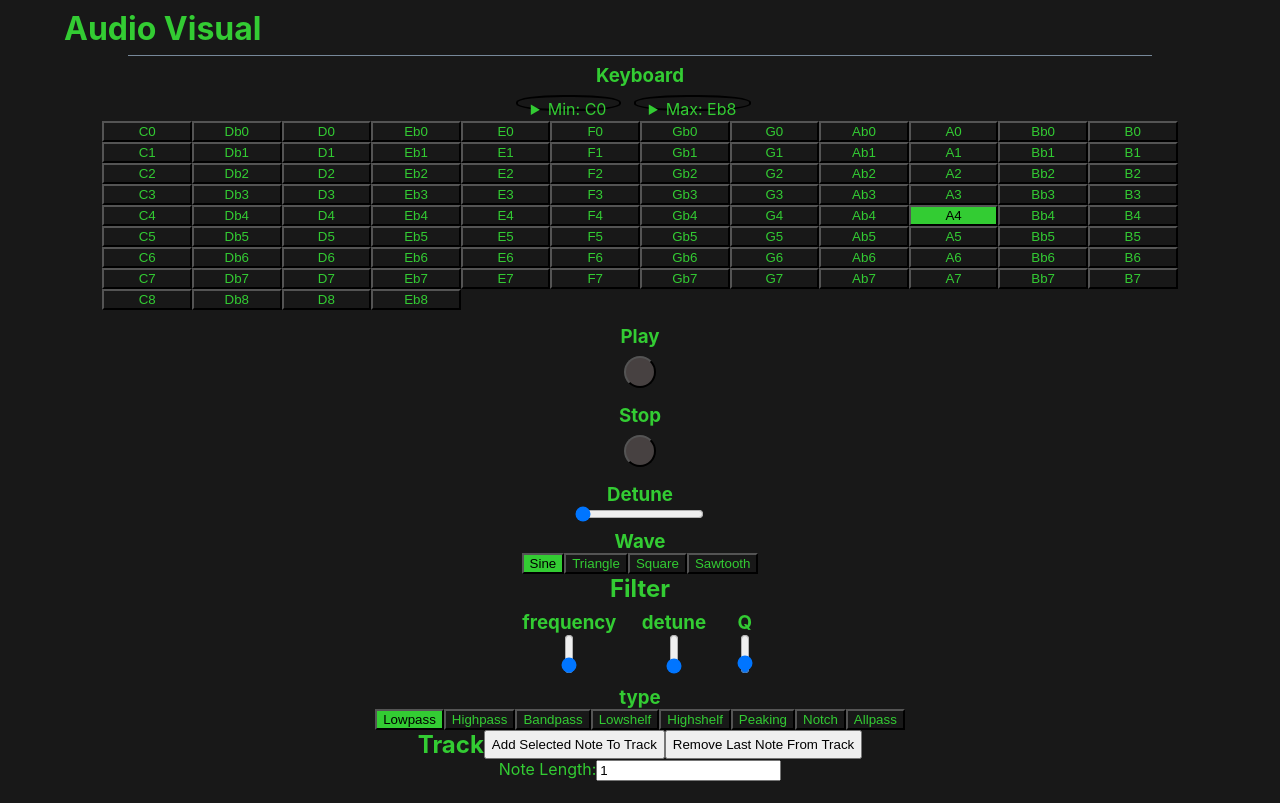
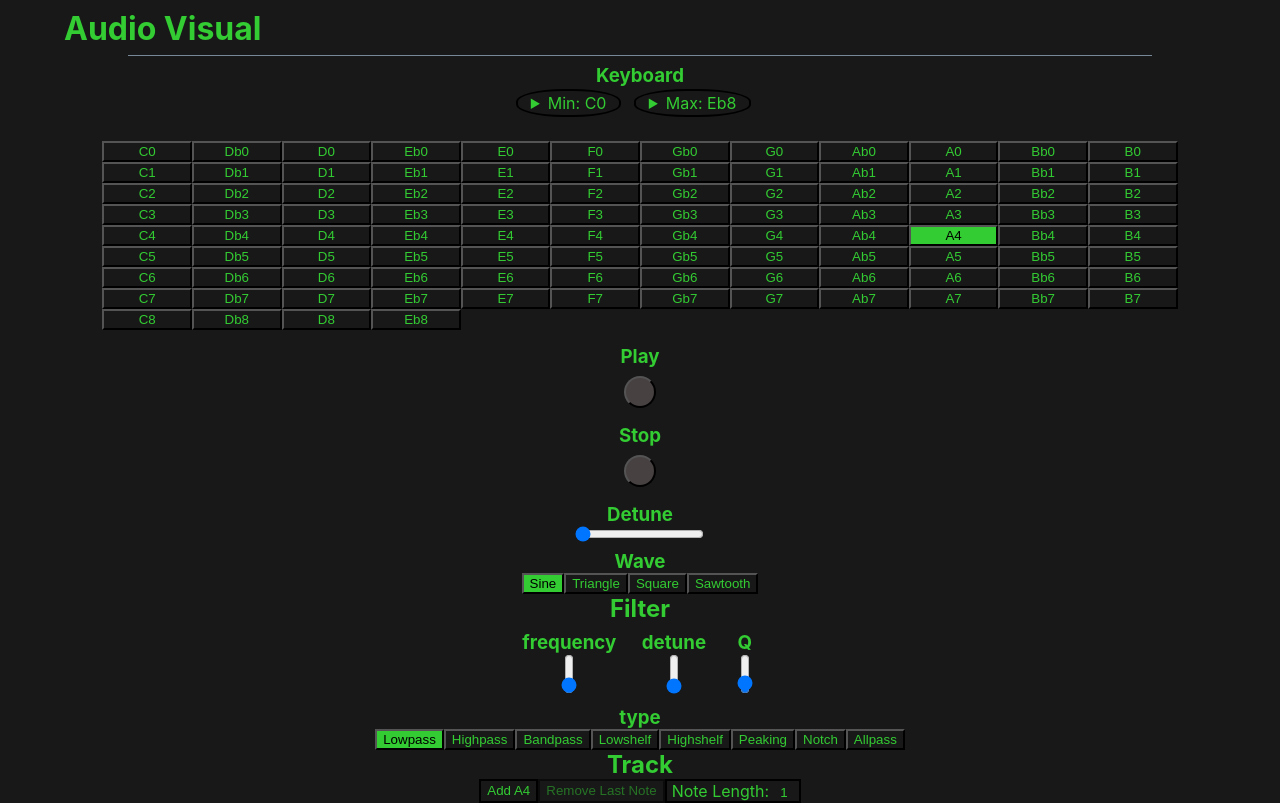
Before and after one commit to IsaacJCarnes/audio-vision, a React (Create React App) app: page / in a window 1280 px wide. Built offline with nearby package versions, Linux system fonts and the light colour scheme.

Commit message:
Css changes and some state work to make note additions to the track more clear

```diff
--- a/src/App.css
+++ b/src/App.css
@@ -6,7 +6,6 @@
   display: flex;
   flex-direction: column;
   align-items: center;
-  overflow: scroll;
 }
 
 h3{
--- a/src/components/NoteKeyboard.js
+++ b/src/components/NoteKeyboard.js
@@ -91,7 +91,7 @@ export default function NoteKeyboard() {
             min="0"
             max="98"
             value={minNote}
-            className="rangeSlider"
+            className="rangeSlider customSlider"
             onChange={(e) => setMinNote(e.target.value)}
           />
           </div>
@@ -106,7 +106,7 @@ export default function NoteKeyboard() {
             min="0"
             max="98"
             value={minNote}
-            className="rangeSlider"
+            className="rangeSlider customSlider"
             onChange={(e) => setMinNote(e.target.value)}
           />
           </div>
@@ -122,7 +122,7 @@ export default function NoteKeyboard() {
             min="1"
             max="99"
             value={maxNote}
-            className="rangeSlider"
+            className="rangeSlider customSlider"
             onChange={(e) => setMaxNote(e.target.value)}
           />
           </div>
@@ -137,7 +137,7 @@ export default function NoteKeyboard() {
             min="1"
             max="99"
             value={maxNote}
-            className="rangeSlider"
+            className="rangeSlider customSlider"
             onChange={(e) => setMaxNote(e.target.value)}
           />
           </div>
--- a/src/components/Track.js
+++ b/src/components/Track.js
@@ -7,7 +7,7 @@ import { tone as toneArray, ToneAsList } from "../pages/HomePage/helper.js";
 
 export default function Track() {
   const [appState, updateState] = useContext(CTX);
-  const [noteList, setNoteList] = useState([]);
+  const [currentNote, setCurrentNote] = useState({ noteId: "", noteFreq: 440 });
   const [trackNotes, setTrackNotes] = useState([]);
 
   const [lengthMultiplier, setLengthMultiplier] = useState(1);
@@ -32,40 +32,49 @@ export default function Track() {
   };
 
   useEffect(() => {
-    setNoteList(ToneAsList());
-  }, []);
+    setCurrentNote(
+      ToneAsList().find(
+        (note) => Math.floor(note.noteFreq) === Math.floor(frequency)
+      )
+    );
+  }, [frequency]);
 
   return (
     <div>
-      <div style={{ display: "flex", flexDirection: "row" }}>
-        <h2 className="textContent">Track</h2>
+      <h2 className="textContent">Track</h2>
+      <div id="ButtonHolder">
         <button
+          className="active"
           onClick={(e) => {
             setTrackNotes([
               ...trackNotes,
               {
-                ...noteList.find(
-                  (note) => Math.floor(note.noteFreq) === Math.floor(frequency)
-                ),
+                ...currentNote,
                 noteLength: lengthMultiplier,
               },
             ]);
           }}
         >
-          Add Selected Note To Track
+          Add {currentNote.noteId}
         </button>
         <button
+          disabled={trackNotes.length === 0}
+          className={trackNotes.length > 0 ? "active" : "disabled"}
           onClick={(e) => {
             RemoveLastNote();
           }}
         >
-          Remove Last Note From Track
+          Remove Last Note
         </button>
-      </div>
         <label className="textContent">
           Note Length:
-          <input type="text" value={lengthMultiplier} onChange={(e) => setLengthMultiplier(e.target.value)} />
+          <input
+            type="text"
+            value={lengthMultiplier}
+            onChange={(e) => setLengthMultiplier(e.target.value)}
+          />
         </label>
+      </div>
       <div style={{ display: "flex", flexDirection: "row" }}>{TrackVisual}</div>
     </div>
   );
--- a/src/css/Track.css
+++ b/src/css/Track.css
@@ -1,3 +1,36 @@
 .trackNote{
     border: 1px solid #33CC33;
 }
+
+#ButtonHolder{
+    display: flex;
+}
+
+
+#ButtonHolder button{
+    color: #33CC33;
+    border: 2px solid black;
+    width: fit-content;
+}
+#ButtonHolder .active{
+    background-color: transparent;
+}
+
+#ButtonHolder .disabled{
+    background-color: inherit;
+    opacity: 50%;
+}
+
+label{
+    padding-left: 5px;
+    border: 2px solid black;
+    width: fit-content;
+}
+
+label input{
+    background-color: transparent;
+    border:0px;
+    width: 2vw;
+    color: #33CC33;
+    text-align: center;
+}
--- a/src/pages/HomePage/HomePage.css
+++ b/src/pages/HomePage/HomePage.css
@@ -18,42 +18,71 @@
 .sliderHolder{
     display: flex;
     margin: 0.5vh 0vw;
+    margin-bottom: 3vh;
 }
 
 .rangeDetails{
     margin: 0.5vh 1vw 0vh 0vw;
     display: flex;
+    align-items: center;
+    justify-content: center;
     height:2vh;
+    transition: margin 1s;
 }
 
 .rangeDetails > summary{
     position: relative;
     cursor: pointer;
     width: fit-content;
-    padding: 0.25vh 1vw;
+    padding: 0.25vh 1vw 0.25vh 1vw;
     background-color: inherit;
     border: 2px black solid;
     border-radius: 45%;
     color: #33CC33;
+    z-index: 2;
+    transition: transform 1s;
+}
+
+/*.rangeDetails>summary::marker {
+    content: "";
+    display:none;
+}
+
+.rangeDetails>summary::before{
+    content: '';
+    position: absolute;
+    left: 0.5rem;
+    top:0.45rem;
+    border-width: .4rem;
+    border-style: solid;
+    border-color: transparent transparent transparent #33CC33;
+    transform: rotate(0);
+    transform-origin: .4rem 50%;
+    transition: .25s transform ease;
+}*/
+
+.rangeDetails > div{
+    position: relative;
+    margin: -2px 0px;
+    cursor: pointer;
+    width:fit-content;
+    height: 0vh;
+    transition: height 1;
+    border: 2px black solid;
+    z-index: 1;
+}
+
+.rangeDetails[open]{
+    margin-bottom: 2.5vh;
+}
+
+.rangeDetails[open] > div{
+    height: 2vh;
 }
 
 .rangeDetails[open] > summary{
     border-radius: 45% 45% 0% 0%;
     border-color: black black #181818 black;
-    z-index: 2;
-}
-
-.rangeDetails > div{
-    position: relative;
-    margin: -2px 0px;
-    cursor: pointer;
-    width:13vw;
-    border: 2px black solid;
-    z-index: 1;
-}
-
-.rangeDetails[open]{
-    margin-bottom: 2.2vh;
 }
 
 .rangeSlider {
@@ -92,6 +121,33 @@
     justify-content: center;
 }
 
+.customSlider{
+    -webkit-appearance: none;
+    appearance: none;
+    background-color: transparent;
+    padding: 2px;
+    display: flex;
+    align-items: center;
+}
+
+.customSlider::-webkit-slider-thumb {
+    -webkit-appearance: none; /* Override default look */
+    appearance: none;
+    border-radius: 0%;
+    width: 1.5vh; /* Set a specific slider handle width */
+    height: 1.5vh; /* Slider handle height */
+    background: #33CC33; /* Green background */
+    cursor: pointer; /* Cursor on hover */
+}
+
+.customSlider::-moz-range-thumb {
+    border-radius: 0%;
+    width: 25px; /* Set a specific slider handle width */
+    height: 25px; /* Slider handle height */
+    background: #33CC33; /* Green background */
+    cursor: pointer; /* Cursor on hover */
+}
+
 input[type=range][orient=vertical]{
     writing-mode: bt-lr; /* IE */
     -webkit-appearance: slider-vertical; /* Chromium */
@@ -121,3 +177,7 @@ input[type=range][orient=vertical]{
     color:black;
     background-color: #33CC33;
 }
+
+.disabled{
+    color: lightslategrey;
+}
```
